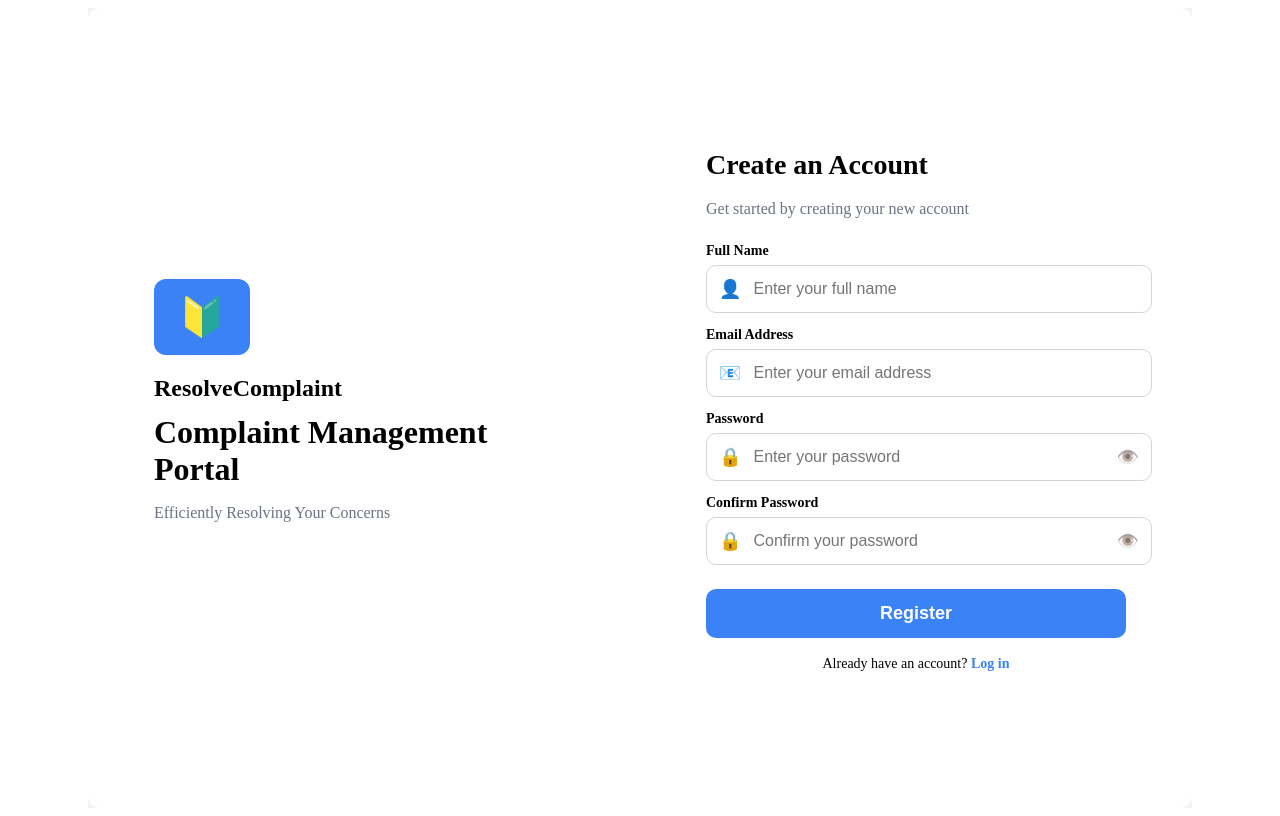
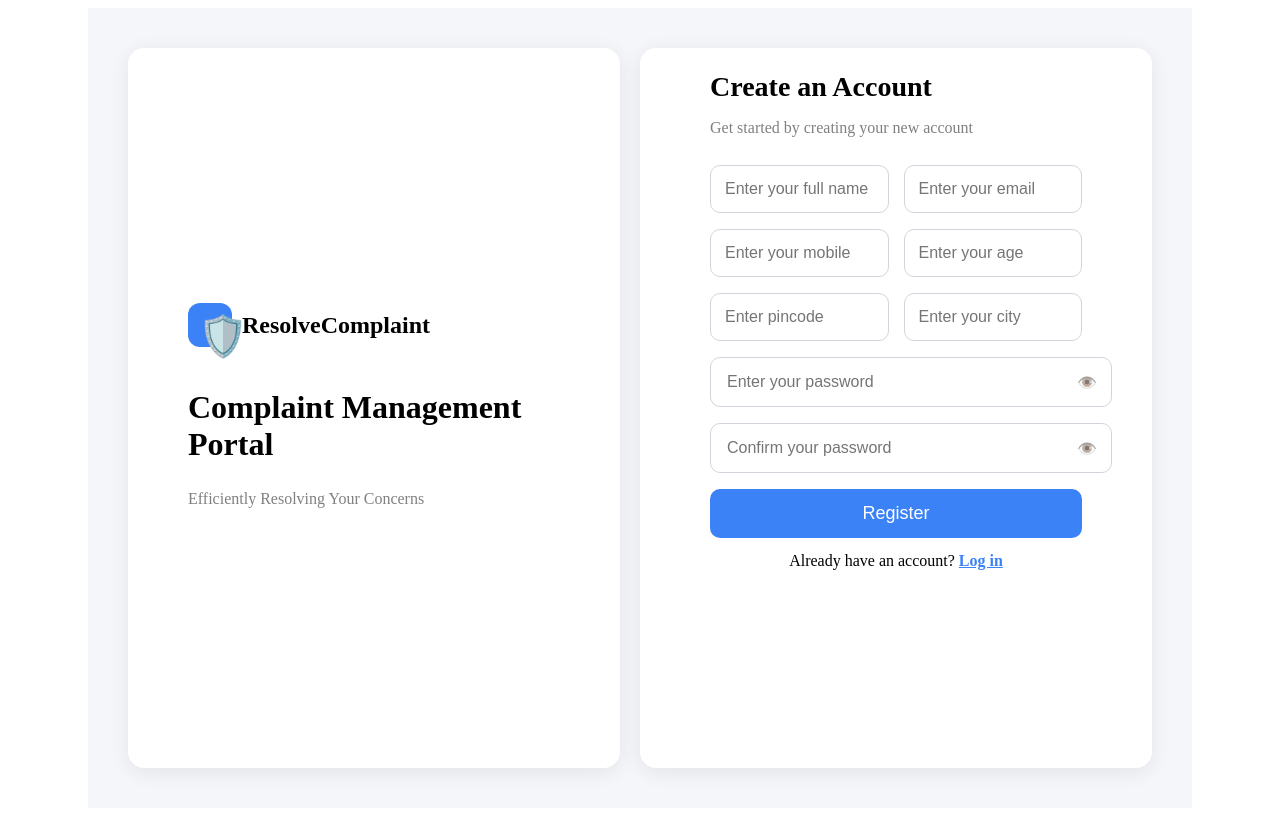
Before and after one commit to Dhiraj96k/SmartComplaint, a React (Vite) app: page /register in a window 1280 px wide. Built offline with nearby package versions, Linux system fonts and the light colour scheme.

Commit message:
register page updated

```diff
--- a/src/Components/LogIn/Login.jsx
+++ b/src/Components/LogIn/Login.jsx
@@ -61,7 +61,8 @@ export default function Login() {
 
                     <div className="buttons">
                         <button className="login-btn">Log In</button>
-                        <button className="back-btn" onClick={() => navigate(-1)}>
+                        <button className="back-btn" onClick={() => navigate("/")}>
+                            {/* onClick={() => navigate(-1)} */}
                             Back
                         </button>
                     </div>
--- a/src/Components/LogIn/Register.css
+++ b/src/Components/LogIn/Register.css
@@ -1,143 +1,125 @@
-/* Container Layout */
 .register-container {
     display: flex;
     /* width: 100%; */
     margin: 0rem 5rem;
-    height: 100vh;
-    background: #f3f4f6;
+    height: 90vh;
+    background: #f5f6fa;
+    padding: 40px;
+    gap: 20px;
 }
 
-/* LEFT SIDE */
-.register-left {
+.register-left,
+.register-right {
     width: 50%;
-    background: #ffffff;
-    display: flex;
-    justify-content: center;
-    align-items: center;
-    flex-direction: column;
-    padding: 40px;
-    border-radius: 12px 0 0 12px;
+    background: white;
+    border-radius: 16px;
+    box-shadow: 0 4px 20px rgba(0, 0, 0, 0.08);
 }
 
-.portal-info {
-    max-width: 420px;
+/* LEFT SIDE EXACT FIX */
+.register-left {
+    padding: 60px;
+    display: flex;
+    flex-direction: column;
+    justify-content: center;
+    /* <-- centers vertically */
 }
 
-.portal-logo {
-    font-size: 38px;
-    background: #3b82f6;
-    color: white;
-    padding: 16px;
-    border-radius: 12px;
-    width: 64px;
-    text-align: center;
-    margin-bottom: 20px;
-}
-
-.portal-info h2 {
-    font-size: 24px;
-    font-weight: 600;
-    margin: 0;
-}
-
-.portal-info h1 {
-    font-size: 32px;
-    font-weight: 700;
-    margin-top: 12px;
-    margin-bottom: 10px;
-}
-
-.portal-info p {
-    font-size: 16px;
-    color: #6b7280;
-}
-
-/* RIGHT SIDE */
-.register-right {
-    width: 50%;
-    background: #ffffff;
-    display: flex;
-    justify-content: center;
-    align-items: center;
-    padding: 40px;
-    border-radius: 0 12px 12px 0;
-}
-
-.register-box {
-    width: 100%;
-    max-width: 420px;
-}
-
-.register-box h1 {
-    font-size: 28px;
-    font-weight: 700;
-}
-
-.subtitle {
-    color: #6b7280;
-    margin-bottom: 25px;
-}
-
-/* Input Boxes */
-label {
-    font-size: 14px;
-    font-weight: 600;
-    display: block;
-    margin-top: 14px;
-    /* This controls spacing between fields */
-}
-
-.input-box {
-    width: 100%;
-    margin-top: 6px;
-    border: 1px solid #d1d5db;
-    border-radius: 10px;
-    padding: 12px;
+.logo-box {
     display: flex;
     align-items: center;
     gap: 10px;
 }
 
-.input-box input {
+.logo-icon {
+    font-size: 40px;
+    background: #3b82f6;
+    padding: 10px;
+    border-radius: 12px;
+    color: white;
+}
+
+.register-left h1 {
+    margin-top: 30px;
+    font-size: 32px;
+    font-weight: 700;
+}
+
+.register-left p {
+    margin-top: 6px;
+    color: gray;
+}
+
+.register-right {
+    padding: 0px 70px;
+}
+
+.register-right h2 {
+    font-size: 28px;
+    font-weight: 700;
+    margin-bottom: 6px;
+}
+
+.subtitle {
+    color: gray;
+    margin-bottom: 28px;
+}
+
+/* INPUT GRID */
+.row {
+    display: flex;
+    justify-content: space-between;
+    gap: 15px;
+    margin-bottom: 16px;
+}
+
+.row input {
+    width: 50%;
+    padding: 14px;
+    border-radius: 10px;
+    border: 1px solid #d1d5db;
+    font-size: 16px;
+    outline: none;
+}
+
+/* PASSWORD BOX */
+.password-box {
+    width: 100%;
+    border: 1px solid #d1d5db;
+    border-radius: 10px;
+    padding: 14px;
+    display: flex;
+    justify-content: space-between;
+    margin-bottom: 16px;
+}
+
+.password-box input {
     border: none;
     outline: none;
-    flex: 1;
+    width: 90%;
+    background: transparent;
     font-size: 16px;
-    background: transparent;
 }
 
-.icon {
-    font-size: 18px;
-}
-
-.eye-icon {
-    cursor: pointer;
-    font-size: 18px;
-}
-
-/* Register Button */
+/* BUTTON */
 .register-btn {
     width: 100%;
     padding: 14px;
-    margin-top: 24px;
     background: #3b82f6;
     color: white;
+    border: none;
     font-size: 18px;
-    font-weight: 600;
-    border: none;
     border-radius: 10px;
     cursor: pointer;
 }
 
-/* Bottom Text */
-.login-text {
+/* BOTTOM TEXT */
+.bottom-text {
+    margin-top: 14px;
     text-align: center;
-    margin-top: 18px;
-    font-size: 14px;
 }
 
-.login-text a {
+.login-link {
     color: #3b82f6;
     font-weight: 600;
-    text-decoration: none;
 }
--- a/src/Components/LogIn/Register.jsx
+++ b/src/Components/LogIn/Register.jsx
@@ -1,82 +1,58 @@
-import './Register.css';
-import { useState } from "react";
+import React from "react";
 import { Link } from "react-router-dom";
+import "./Register.css";
 
 export default function Register() {
-    const [showPass, setShowPass] = useState(false);
-    const [showConfirm, setShowConfirm] = useState(false);
-
     return (
         <div className="register-container">
-            {/* Left Section */}
             <div className="register-left">
-                <div className="portal-info">
-                    <div className="portal-logo">🔰</div>
+                <div className="logo-box">
+                    <div className="logo-icon">🛡️</div>
                     <h2>ResolveComplaint</h2>
-                    <h1>Complaint Management Portal</h1>
-                    <p>Efficiently Resolving Your Concerns</p>
                 </div>
+
+                <h1>Complaint Management Portal</h1>
+                <p>Efficiently Resolving Your Concerns</p>
             </div>
 
-            {/* Right Section */}
             <div className="register-right">
-                <div className="register-box">
-                    <h1>Create an Account</h1>
-                    <p className="subtitle">Get started by creating your new account</p>
+                <h2>Create an Account</h2>
+                <p className="subtitle">Get started by creating your new account</p>
 
-                    {/* Full Name */}
-                    <label>Full Name</label>
-                    <div className="input-box">
-                        <span className="icon">👤</span>
+                <form className="register-form">
+
+                    <div className="row">
                         <input type="text" placeholder="Enter your full name" />
+                        <input type="email" placeholder="Enter your email" />
                     </div>
 
-                    {/* Email */}
-                    <label>Email Address</label>
-                    <div className="input-box">
-                        <span className="icon">📧</span>
-                        <input type="email" placeholder="Enter your email address" />
+                    <div className="row">
+                        <input type="text" placeholder="Enter your mobile" />
+                        <input type="number" placeholder="Enter your age" />
                     </div>
 
-                    {/* Password */}
-                    <label>Password</label>
-                    <div className="input-box">
-                        <span className="icon">🔒</span>
-                        <input
-                            type={showPass ? "text" : "password"}
-                            placeholder="Enter your password"
-                        />
-                        <span
-                            className="eye-icon"
-                            onClick={() => setShowPass(!showPass)}
-                        >
-                            {showPass ? "🙈" : "👁️"}
-                        </span>
+                    <div className="row">
+                        <input type="text" placeholder="Enter pincode" />
+                        <input type="text" placeholder="Enter your city" />
                     </div>
 
-                    {/* Confirm Password */}
-                    <label>Confirm Password</label>
-                    <div className="input-box">
-                        <span className="icon">🔒</span>
-                        <input
-                            type={showConfirm ? "text" : "password"}
-                            placeholder="Confirm your password"
-                        />
-                        <span
-                            className="eye-icon"
-                            onClick={() => setShowConfirm(!showConfirm)}
-                        >
-                            {showConfirm ? "🙈" : "👁️"}
-                        </span>
+                    <div className="password-box">
+                        <input type="password" placeholder="Enter your password" />
+                        <span className="eye-icon">👁️</span>
                     </div>
 
-                    {/* Register Button */}
-                    <button className="register-btn">Register</button>
+                    <div className="password-box">
+                        <input type="password" placeholder="Confirm your password" />
+                        <span className="eye-icon">👁️</span>
+                    </div>
 
-                    <p className="login-text">
-                        Already have an account? <Link to="/login">Log in</Link>
+                    <button type="submit" className="register-btn">Register</button>
+
+                    <p className="bottom-text">
+                        Already have an account?{" "}
+                        <Link to="/login" className="login-link">Log in</Link>
                     </p>
-                </div>
+                </form>
             </div>
         </div>
     );
```
